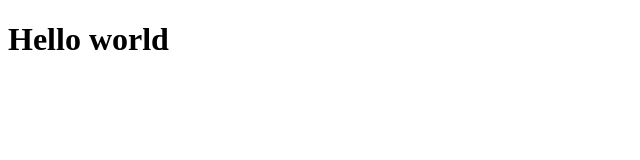
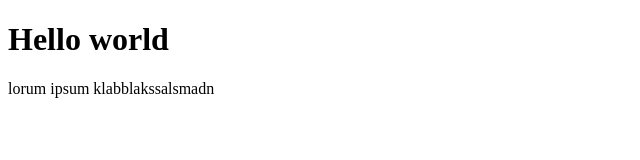
Before and after one commit to MonoNormann/sommer, a plain HTML site: page index.html in a window 1280 px wide. Shown: the whole page, without its empty margins (0-640 px from the left). Drawn offline with Linux system fonts and the light colour scheme.

Commit message:
Update index.html

```diff
--- a/index.html
+++ b/index.html
@@ -8,5 +8,6 @@
 </head>
 <body>
    <h1>Hello world</h1>
+    <p>lorum ipsum klabblakssalsmadn</p>
 </body>
 </html>
```
